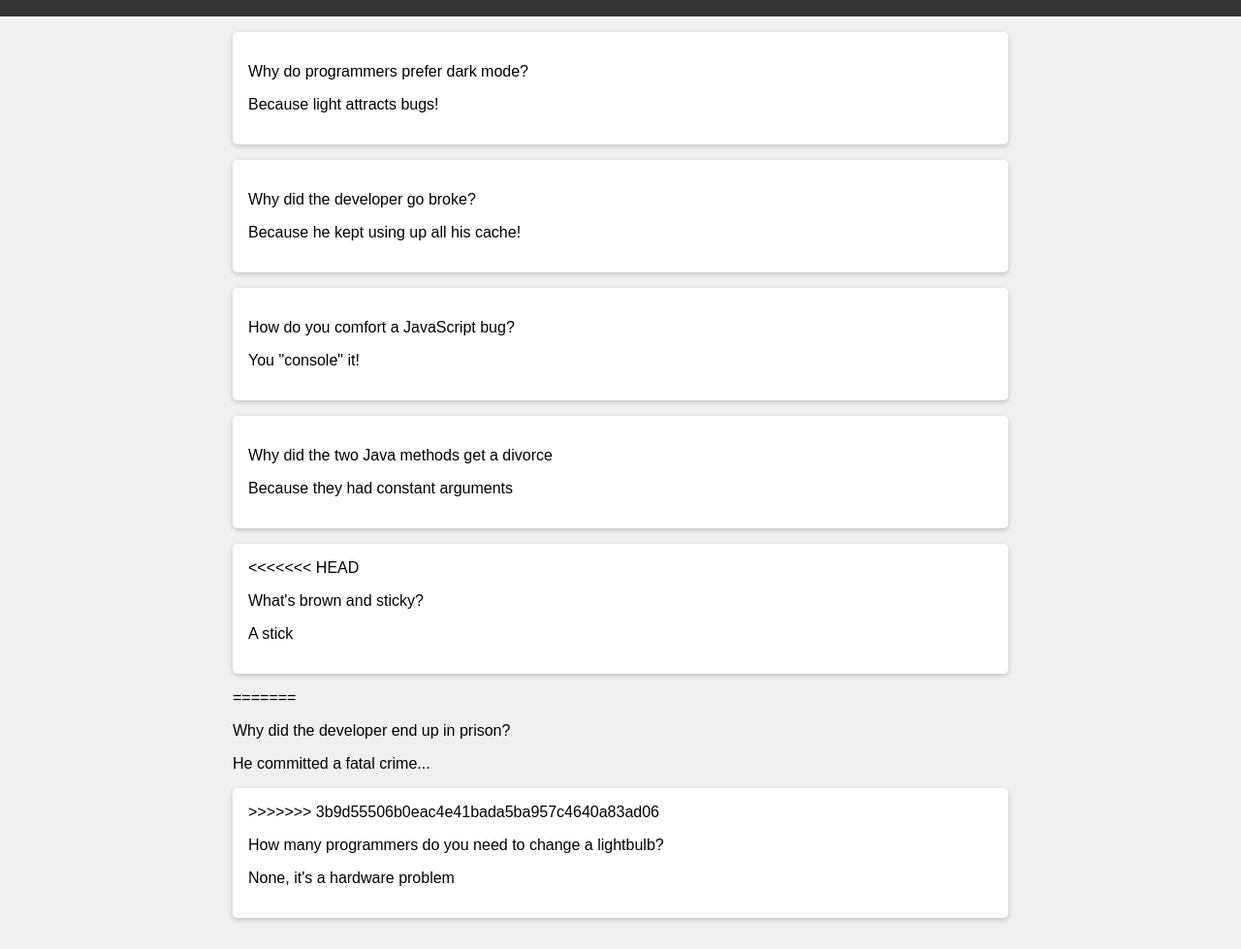
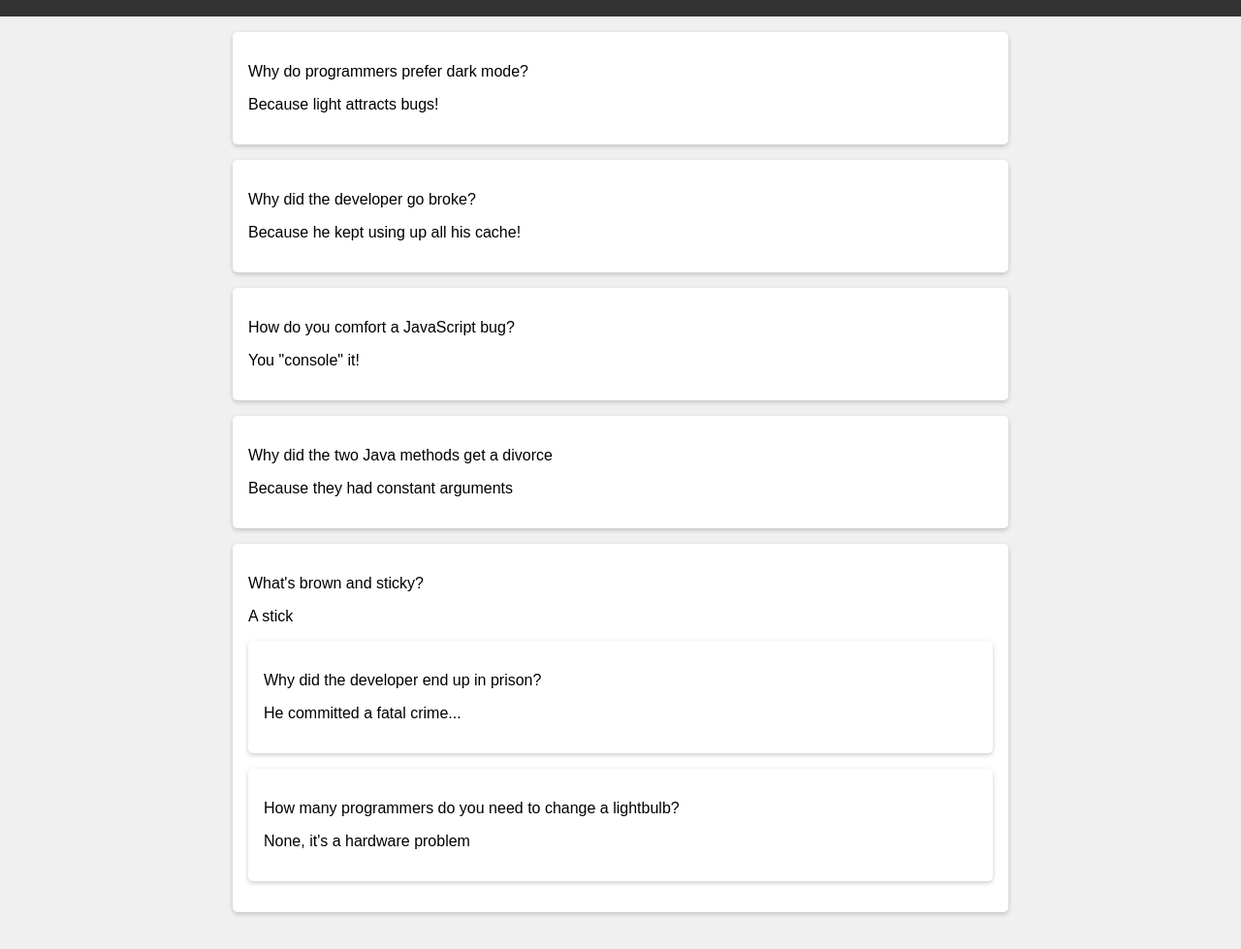
Before and after one commit to Scribbio/git-flow-01-11-23, a plain HTML site: page index.html in a window 1280 px wide. Shown: the part 95-1074 px from the top of the page at 97% size. Drawn offline with Linux system fonts and the light colour scheme.

Commit message:
fix html

```diff
--- a/index.html
+++ b/index.html
@@ -26,16 +26,13 @@
         <p class="joke__content">Because they had constant arguments</p>
       </div>
       <div class="joke-card">
-<<<<<<< HEAD
         <p class="joke__title">What's brown and sticky?</p>
         <p class="joke__content">A stick</p>
-      </div>
-=======
+        <div class="joke-card">
         <p class="joke__title">Why did the developer end up in prison?</p>
         <p class="joke__content">He committed a fatal crime...</p>
       </div>
       <div class="joke-card">
->>>>>>> 3b9d55506b0eac4e41bada5ba957c4640a83ad06
         <p class="joke__title">
           How many programmers do you need to change a lightbulb?
         </p>
```
